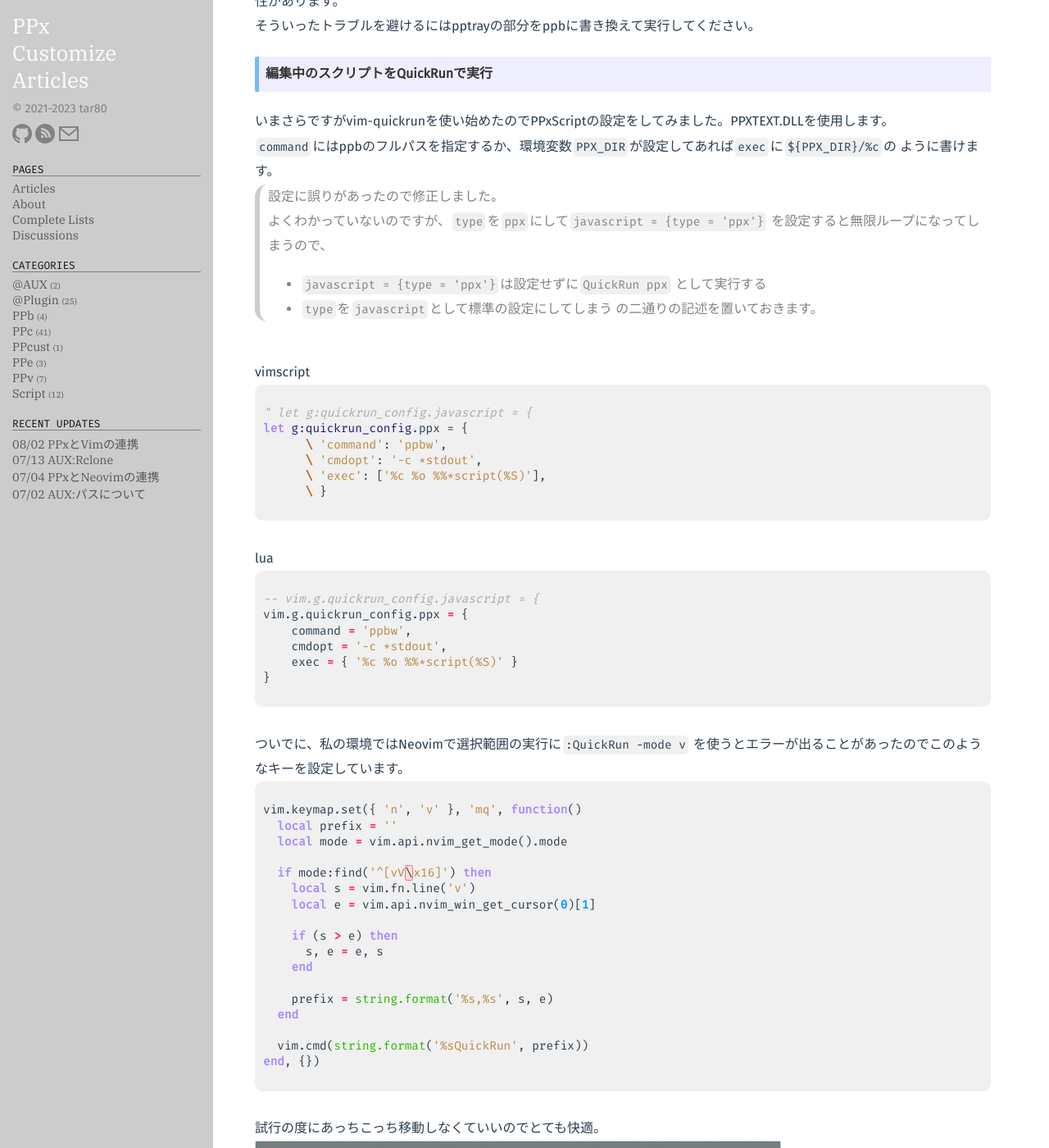
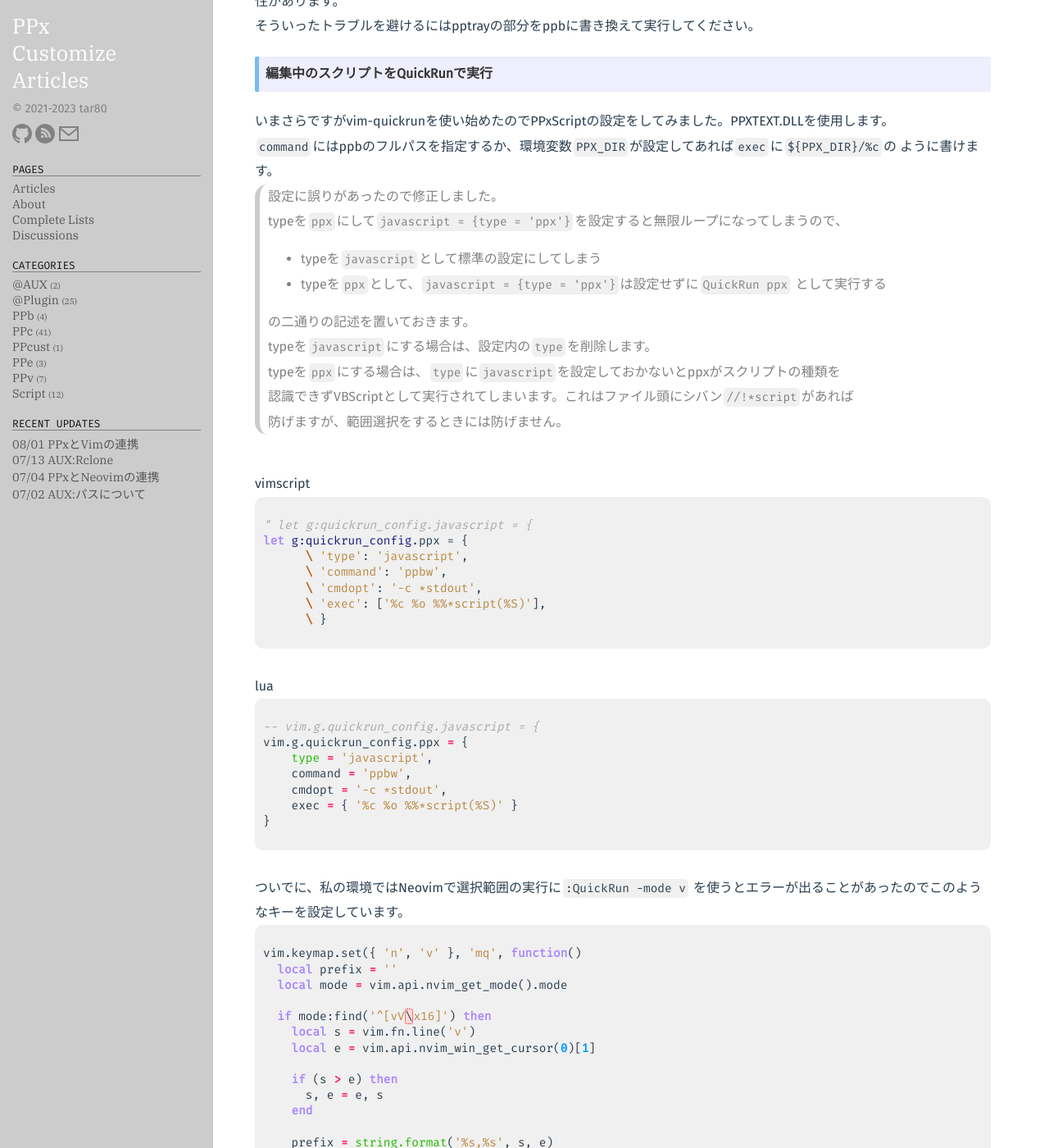
Before and after one commit to tar80/pages-pca, a Jekyll site: the page built from _posts/22-02-22-vim_ideas.md, in a window 1280 px wide and 1400 px high, scrolled down 4648 px. Shown: the whole window at 82% size. Built offline with Jekyll 4.4.1, drawn with Linux system fonts in a browser that asks for light colours; some web fonts are replaced; some of the changed text lies outside the part shown.

Commit message:
Fix 続 quickrunの項目を修正

````diff
--- a/_posts/22-02-22-vim_ideas.md
+++ b/_posts/22-02-22-vim_ideas.md
@@ -2,7 +2,7 @@
 layout: post
 title: PPxとvimの連携
 version: PPx183以降
-date: 2023-08-02
+date: 2023-08-01
 comment: vim-quickrunの項目の誤りを修正
 categories: PPc
 ---
@@ -177,18 +177,23 @@ execute "!start" $PPX_DIR."\\pptrayw.exe -c *script %"
 ように書けます。
 
 > 設定に誤りがあったので修正しました。
-> よくわかっていないのですが、`type`を`ppx`にして`javascript = {type = 'ppx'}`
-> を設定すると無限ループになってしまうので、
+> typeを`ppx`にして`javascript = {type = 'ppx'}`を設定すると無限ループになってしまうので、
 >
-> - `javascript = {type = 'ppx'}`は設定せずに`QuickRun ppx` として実行する
-> - `type`を`javascript`として標準の設定にしてしまう
+> - typeを`javascript`として標準の設定にしてしまう
+> - typeを`ppx`として、`javascript = {type = 'ppx'}`は設定せずに`QuickRun ppx` として実行する
+>
 > の二通りの記述を置いておきます。
+> typeを`javascript`にする場合は、設定内の`type`を削除します。
+> typeを`ppx`にする場合は、`type`に`javascript`を設定しておかないとppxがスクリプトの種類を
+> 認識できずVBScriptとして実行されてしまいます。これはファイル頭にシバン`//!*script`があれば
+> 防げますが、範囲選択をするときには防げません。
 
 <BR>
 vimscript
 ```vim
 " let g:quickrun_config.javascript = {
 let g:quickrun_config.ppx = {
+      \ 'type': 'javascript',
       \ 'command': 'ppbw',
       \ 'cmdopt': '-c *stdout',
       \ 'exec': ['%c %o %%*script(%S)'],
@@ -200,6 +205,7 @@ lua
 ```lua
 -- vim.g.quickrun_config.javascript = {
 vim.g.quickrun_config.ppx = {
+    type = 'javascript',
     command = 'ppbw',
     cmdopt = '-c *stdout',
     exec = { '%c %o %%*script(%S)' }
````
